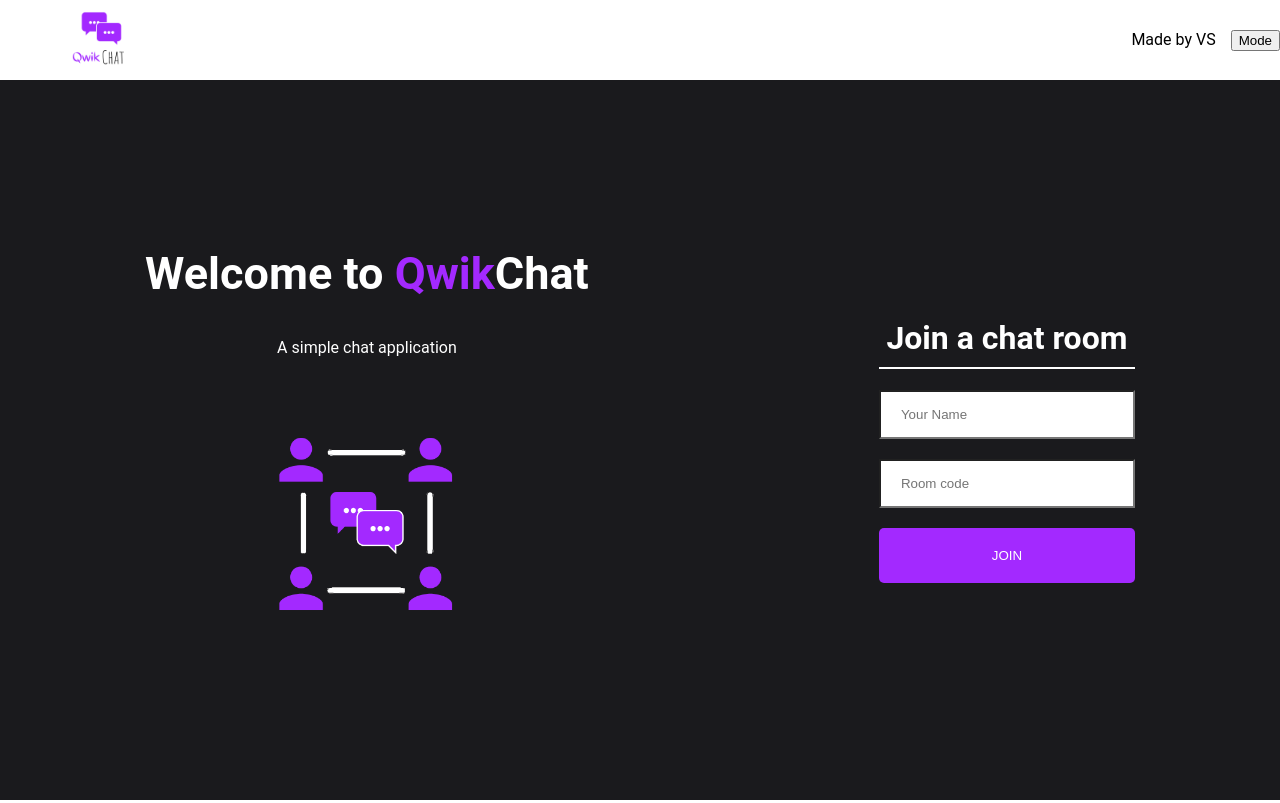
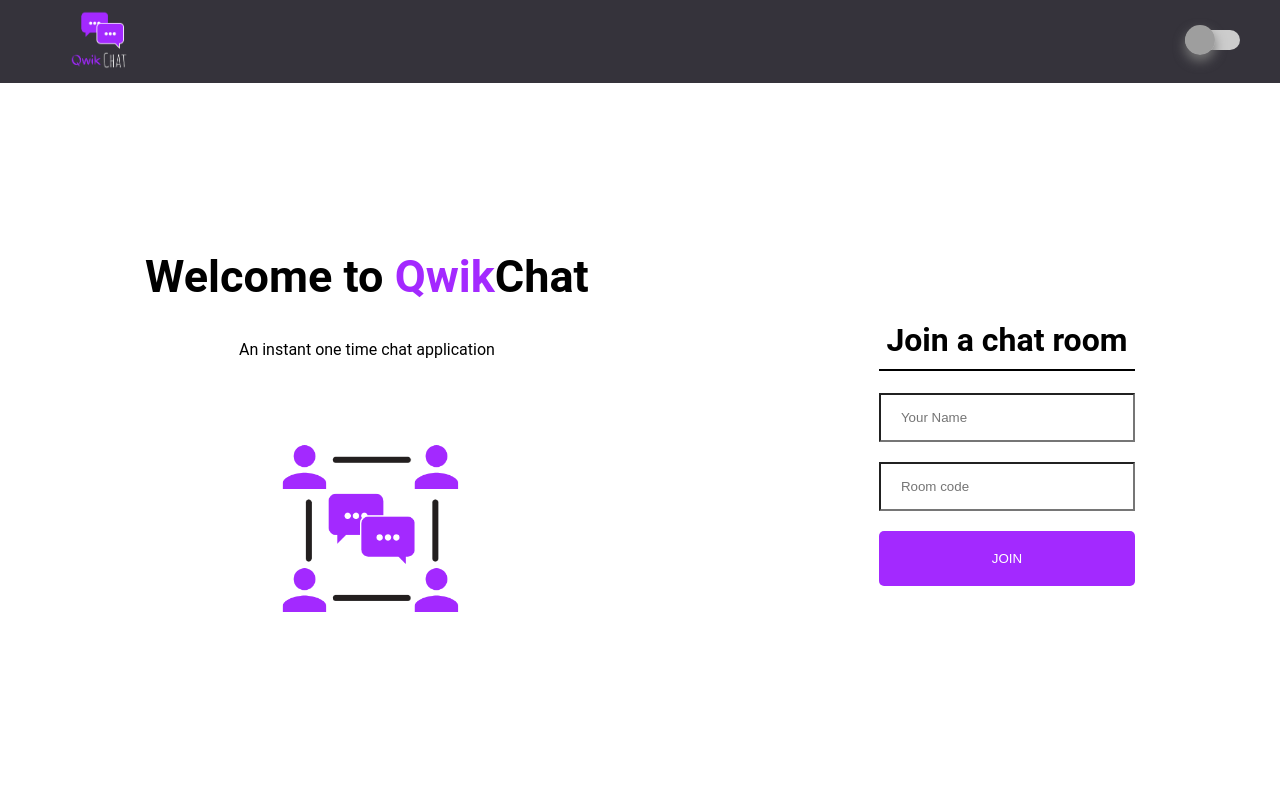
Before and after one commit to Vishruth-S/QwikCHAT, a React (Create React App) app in the folder Client/: page / in a window 1280 px wide. Built offline with nearby package versions, Linux system fonts and the light colour scheme; grey boxes are pictures that could not be loaded.

Commit message:
Added toggler

```diff
--- a/Client/src/App.css
+++ b/Client/src/App.css
@@ -1,4 +1,82 @@
 #mode-toggle {
+    /* float: right; */
+    margin-top: 30px;
+}
+
+.dark-toogle {
+    position: absolute;
     float: right;
     margin-top: 30px;
+    margin-right: 40px;
+    /* Devlaring all variables */
+    --unchecked-color: #CCCCCC;
+    --checked-color: #8a40ce;
+    --shadow: 0 6px 12px 0px #757575;
+    --toogle-width: 55px;
+    --circle-size: 30px;
+    position: relative;
+    width: var(--toogle-width);
+    user-select: none;
 }
+
+.toogle-check {
+    position: absolute;
+    opacity: 0;
+    pointer-events: none;
+}
+
+.dark-label {
+    display: block;
+    cursor: pointer;
+    height: 20px;
+    padding: 0;
+    line-height: 20px;
+    border-radius: 30px;
+    transition: .5s ease-out;
+}
+
+.dark-label:before {
+    content: "";
+    display: block;
+    width: var(--circle-size);
+    height: var(--circle-size);
+    margin: -5px;
+    position: absolute;
+    top: 0;
+    bottom: 0;
+    border-radius: 50%;
+    transition: .5s ease-out;
+    background-size: contain;
+}
+
+.toogle-check:not(:checked)+.dark-label {
+    background-color: var(--unchecked-color);
+}
+
+.toogle-check:not(:checked)+.dark-label:before {
+    right: 30px;
+    background-image: url('https://i.ibb.co/sHfZHb4/sun.webp');
+    box-shadow: var(--shadow);
+}
+
+.toogle-check:checked+.dark-label {
+    background-color: var(--checked-color);
+}
+
+.toogle-check:checked+.dark-label:before {
+    right: 0px;
+    background-image: url('https://i.ibb.co/G5gJtp5/moon.webp');
+    box-shadow: var(--shadow);
+}
+
+.center {
+    display: flex;
+    justify-content: center;
+    align-items: center;
+    background-color: #06488a;
+}
+
+.toogle-container {
+    padding: 10% 15%;
+    background-color: #15082d;
+}
--- a/Client/src/App.js
+++ b/Client/src/App.js
@@ -6,10 +6,13 @@ import Navbar from './components/Navbar/Navbar';
 import './App.css'
 
 const App = () => {
-  const [mode, setMode] = useState("dark");
+  const [mode, setMode] = useState("light");
   return (
     <Router>
-      <button id="mode-toggle" onClick={() => setMode(mode === "dark" ? "light" : "dark")}>Mode</button>
+      <div class="dark-toogle">
+        <input type="checkbox" class="toogle-check" id="dark_mode" onChange={() => setMode(mode === "dark" ? "light" : "dark")} />
+        <label class="dark-label" for="dark_mode"></label>
+      </div>
       <Navbar theme={mode} />
       <Route path="/" exact component={() => <Join theme={mode} />} />
       <Route path="/chat" render={(routeParams) => <Chat routeParams={routeParams} theme={mode} />} />
--- a/Client/src/components/Join/Join.js
+++ b/Client/src/components/Join/Join.js
@@ -13,7 +13,7 @@ const Join = (props) => {
             <div className="joinOuterContainer">
                 <div className="welcomeContainer">
                     <h2 className="welcome">Welcome to <span style={{ color: "#a329ff" }}>Qwik</span>Chat</h2>
-                    <p>A simple chat application</p>
+                    <p>An instant one time chat application</p>
                     <img className="welcome-image" src={props.theme === "dark" ? imgdark : imglight} alt="chat"></img>
                 </div>
                 <div className="joinInnerContainer">
--- a/Client/src/components/Navbar/Navbar.css
+++ b/Client/src/components/Navbar/Navbar.css
@@ -1,13 +1,12 @@
 .navbar-light {
     text-align: left;
-    background-color: #fff;
+    background-color: #3c3c3c;
     transition: 0.3s;
 }
 
 .navbar-dark {
     text-align: left;
-    background-color: #1a1a1d;
-    color: #fff;
+    background-color: #35333b;
     transition: 0.3s;
 }
 
@@ -21,7 +20,8 @@
 }
 
 .nav-right {
-    float: right;
+    /* float: right; */
+    color: #fff;
     margin: 15px;
-    margin-top: 30px;
+    /* margin-top: 30px; */
 }
--- a/Client/src/components/Navbar/Navbar.js
+++ b/Client/src/components/Navbar/Navbar.js
@@ -1,15 +1,13 @@
 import React from 'react'
 import './Navbar.css'
-import Logo from '../../Assets/QwikChat.png'
+import Logo from '../../Assets/QwikChatLogo2.png'
 
 const Navbar = ({ theme }) => {
     return (
         theme === "dark" ? (<div className="navbar-light">
             <span className="navbar-brand" ><img src={Logo} className="nav-logo" alt="Infix2Postfix_logo" /></span>
-            <span className="nav-right">Made by VS</span>
         </div>) : (<div className="navbar-dark">
             <span className="navbar-brand" ><img src={Logo} className="nav-logo" alt="Infix2Postfix_logo" /></span>
-            <span className="nav-right">Made by VS</span>
         </div>)
 
     )
```
Also changed, not shown: Client/src/Assets/QwikChatLogo.png (added), Client/src/Assets/QwikChatLogo2.png (added).
